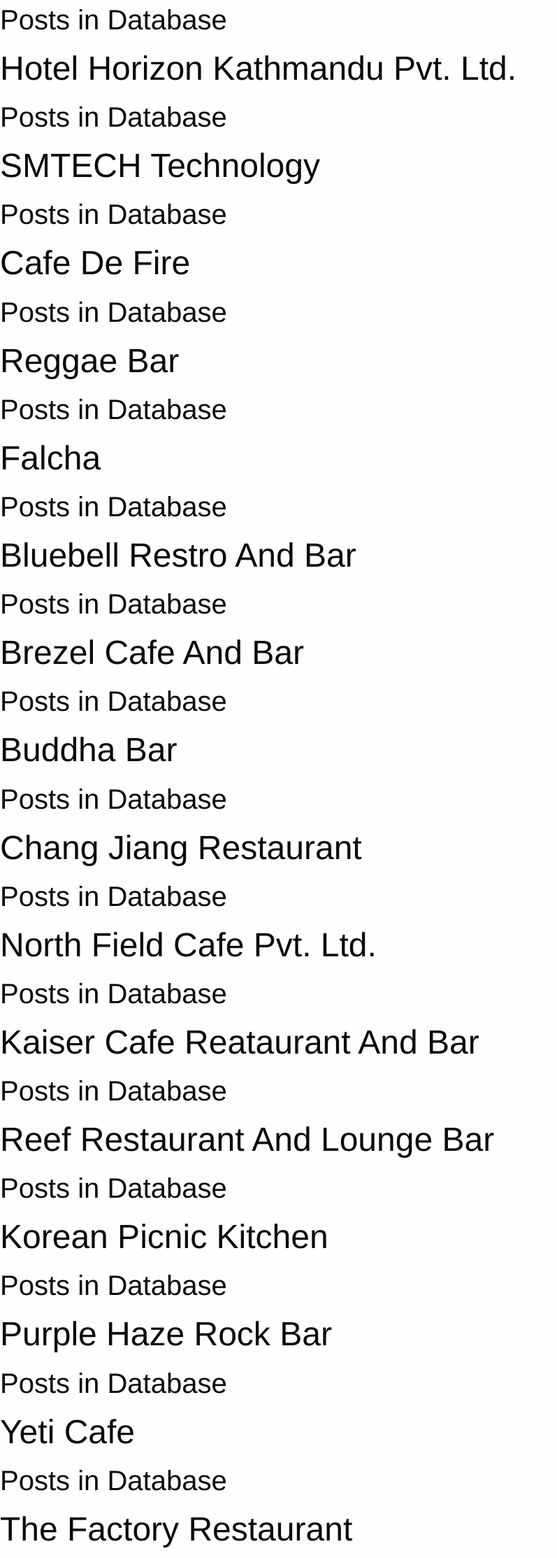
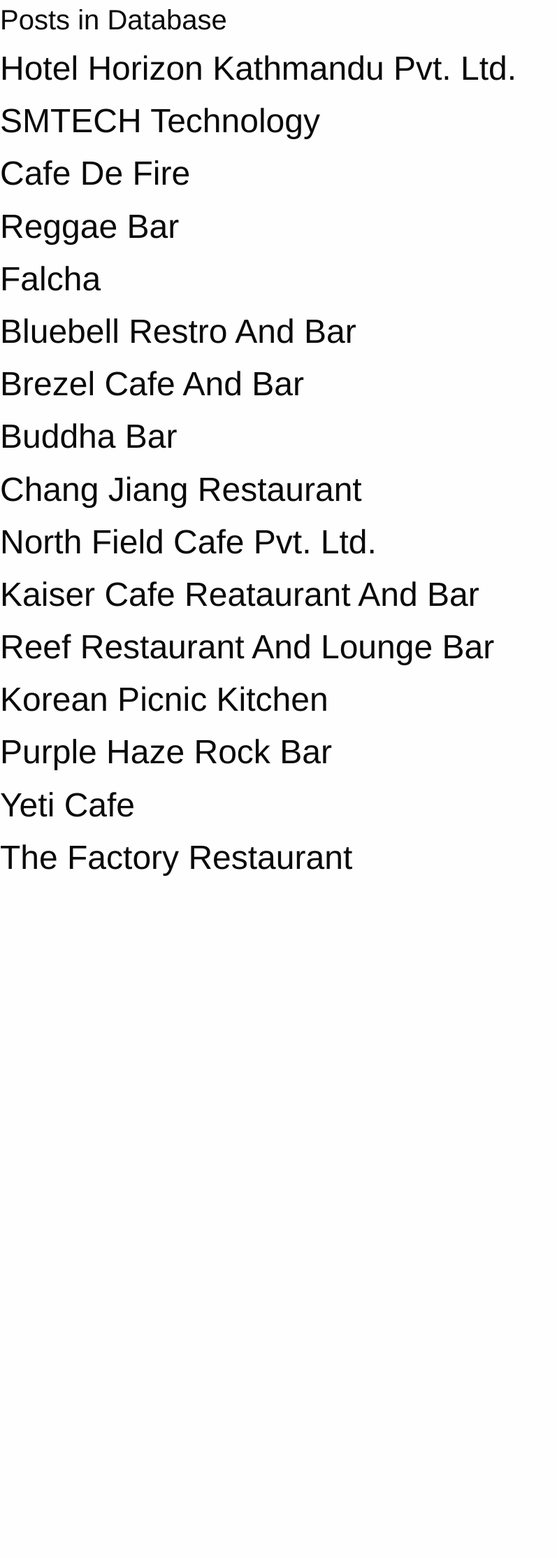
Before and after one commit to jonykarki/khojpaasakhoj, a Django app: template khoj/templates/khoj/search.html in a window 1280 px wide. Shown: the whole page at 70% size, without its empty margins (0-797 px from the left). After the commit the page ends 1252 px from the top, so only its background shows below. Run offline with Django 3.2, Linux system fonts and the light colour scheme; the template is opened without the code that fills it: values that come from a table or form of the project are taken from there, others are empty; data comes from the database, SQL or seed files in the repository; some libraries are stand-ins or nearby versions.

Commit message:
same changes

```diff
--- a/khoj/templates/khoj/search.html
+++ b/khoj/templates/khoj/search.html
@@ -3,9 +3,10 @@
 {% block content %}
 
 <!-- print all the posts entered in the database -->
+<h2>Posts in Database</h2>
 {% for pos in post %}
 
-<h2>Posts in Database</h2>
+
 <h1>{{ pos.bname }}</h1>
 
 {% endfor %}
```
